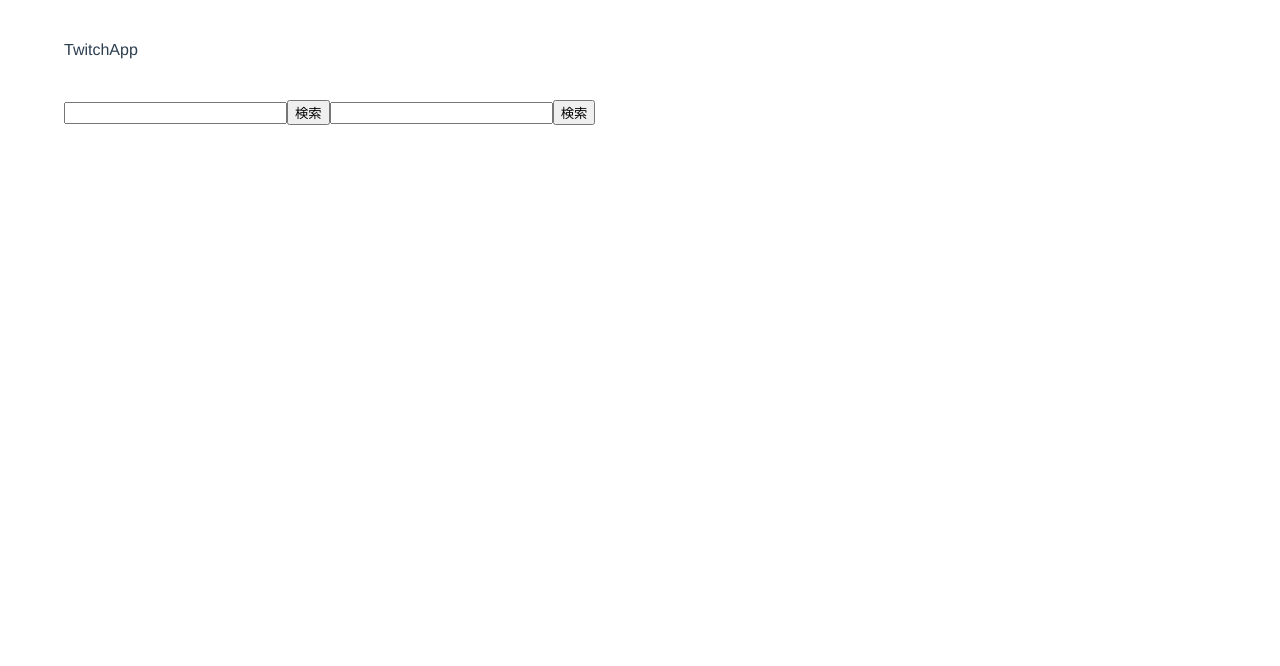
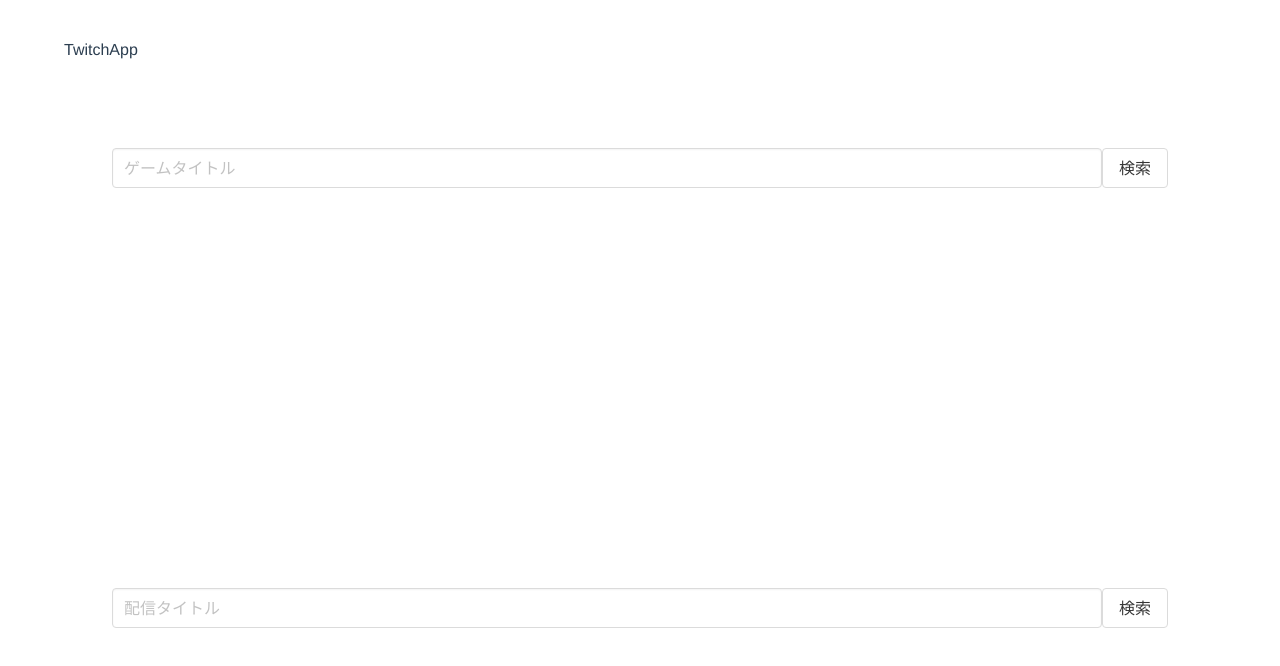
Before and after one commit to yus-sasaki/TwitchSearchWebApp, a Vue app: page / in a window 1280 px wide. Shown: the top 666 px of the page. Built offline with nearby package versions, Linux system fonts and the light colour scheme.

Commit message:
F Buefyの利用開始

```diff
--- a/package.json
+++ b/package.json
@@ -9,7 +9,7 @@
   },
   "dependencies": {
     "axios": "^0.25.0",
-    "buefy": "^0.9.21",
+    "buefy": "^0.9.23",
     "core-js": "^3.6.5",
     "vue": "^2.6.11",
     "vue-axios": "^3.4.1",
--- a/src/components/streams-list.vue
+++ b/src/components/streams-list.vue
@@ -1,32 +1,47 @@
 <template>
 <div class="searhApp">
+  <div class="section">
       <div class="searchCategories">
-    <input v-model="inputCategoryText" type="text" class="form-control">
-    <button v-on:click="SearchCategories()">検索</button>
+        <div class="inputregion">
+          <input v-model="inputCategoryText" type="text" class="input" placeholder="ゲームタイトル">
+          <button class="button" v-on:click="SearchCategories()">検索</button>
+        </div>
         <!--<div class="row">
           <b-table :data="streamLists" :colums="columns"></b-table>
         </div>-->
         <div class="row">
           <div class="columns large-3 medium-6" v-for="stream in streamLists" :key="stream">
             <div class="card">
+
+              <div class="image-container">
                 <img :src=stream.box_art_url v-on:click="SelectCategories(stream.id, stream.box_art_url)">
+              </div>
+
+              <div class="image-title">
                 <div class="stream-text">{{ stream.name }}</div>
+              </div>
+
             </div>
           </div>
         </div>
       </div>
-
+  </div>
+  <div class="section">
     <div class="searchChannels">
       <label v-text="selectCategory"></label>
       <img :src=selectCategoryImgSrc>
 
-    <input v-model="inputChannelText" type="text" class="form-control">
-    <button v-on:click="SearchChannels()">検索</button>
+      <div class="inputregion">
+        <input v-model="inputChannelText" type="text" class="input"  placeholder="配信タイトル">
+        <button class="button" v-on:click="SearchChannels()">検索</button>
+      </div>
+
       <div class="row">
         <div class="columns large-3 medium-6" v-for="channel in channelLists" :key="channel">
           <div class="card" v-on:click="StreamJump(channel)">
             <img :src=ImageReplace(channel.thumbnail_url) />
             <div class="channel-text">{{ channel.title }}</div>
+          </div>
         </div>
       </div>
     </div>
@@ -116,6 +131,7 @@ export default {
 
 .searhApp{
   display: flex;
+  flex-direction: column;
 }
 
 .item-list .searchCategories{
@@ -154,4 +170,19 @@ export default {
   flex-direction: row;
 }
 
+.inputregion{
+  display: flex;
+  flex-direction: row;
+}
+
+.image-container {
+  display: flex;
+  justify-content: center;
+}
+
+.image-title {
+  text-align: center;
+  margin-top: 10px;
+}
+
 </style>
--- a/src/main.js
+++ b/src/main.js
@@ -9,7 +9,7 @@ Vue.config.productionTip = false
 
 Vue.use(VueAxios, axios, Buefy)
 axios.defaults.headers.common [`Client-ID`]='j1defdsq0bq2li4fz7dtjo5e79du80';
-axios.defaults.headers.common [`Authorization`]='Bearer gmamev1825o8hxjci9lvw6jwvw4pbp';
+axios.defaults.headers.common [`Authorization`]='Bearer atejm37mfs85e1je1li5xxtnratr3w';
 
 new Vue({
   render: h => h(App),
```
Also changed, not shown: 1 other file (tests, documents, lock files or other folders). Lines whose indentation alone changed are shown as unchanged.
